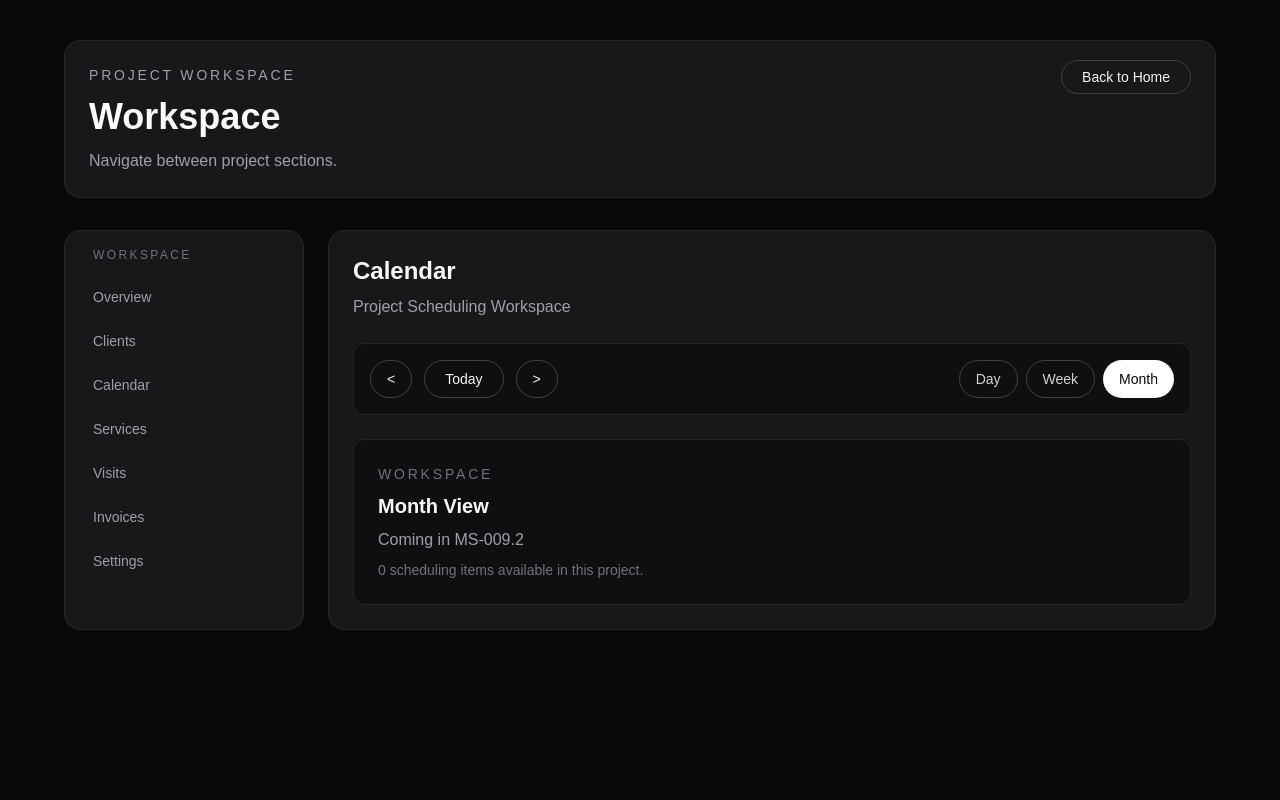
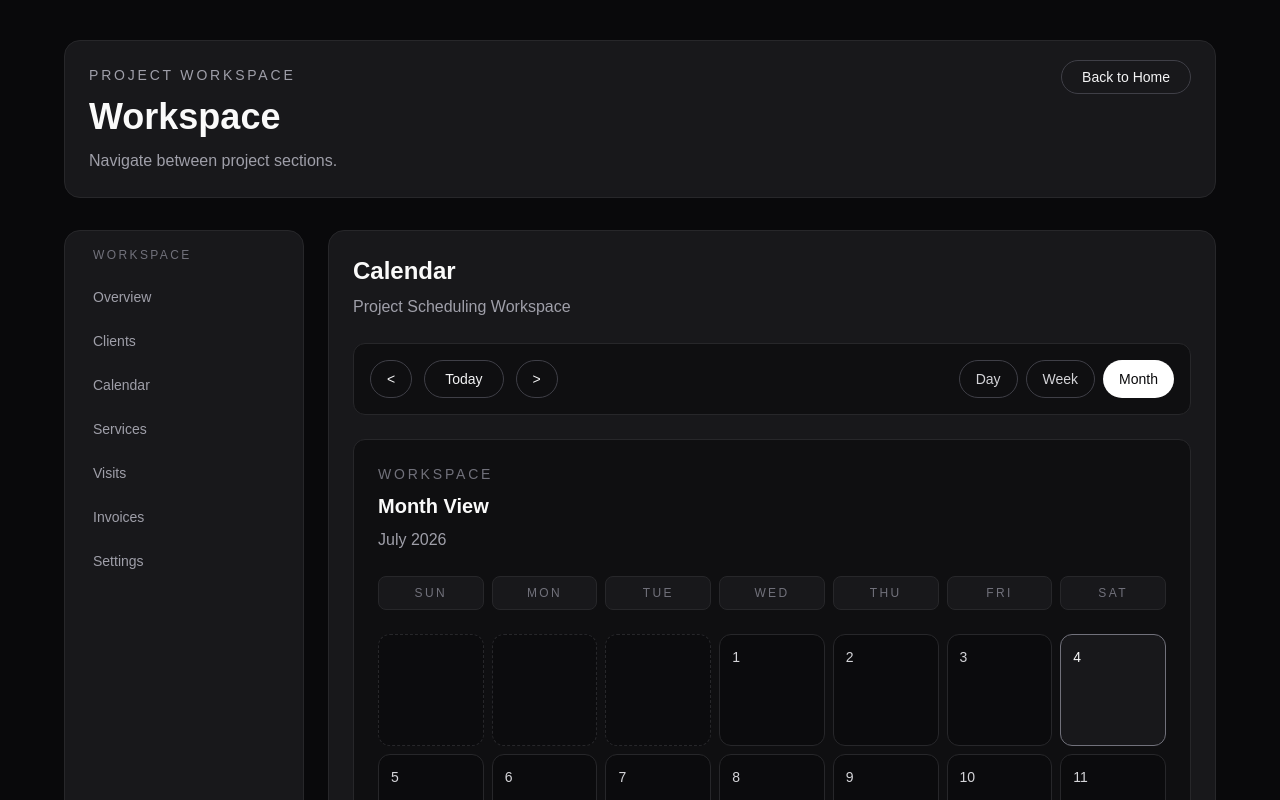
Before and after one commit to Rgronski/soft-premium-system, a Next.js app: page /projects/1/calendar in a window 1280 px wide. Shown: the top 800 px of the page. Built offline with nearby package versions, Linux system fonts and the light colour scheme.

Commit message:
feat: add scheduling engine month view

```diff
--- a/src/app/projects/[id]/calendar/page.tsx
+++ b/src/app/projects/[id]/calendar/page.tsx
@@ -13,9 +13,29 @@ type Visit = {
   status?: string;
 };
 
+type EmptyMonthDay = {
+  key: string;
+  isEmpty: true;
+};
+
+type FilledMonthDay = {
+  key: string;
+  isEmpty: false;
+  dayNumber: number;
+  isToday: boolean;
+  visitCount: number;
+};
+
 export default function ProjectCalendarPage() {
   const params = useParams<{ id: string }>();
   const isLoaded = typeof window !== "undefined";
+  const currentDate = useMemo(() => {
+    if (!isLoaded) {
+      return null;
+    }
+
+    return new Date();
+  }, [isLoaded]);
   const visits = useMemo<Visit[]>(() => {
     if (!isLoaded) {
       return [];
@@ -33,6 +53,77 @@ export default function ProjectCalendarPage() {
       return firstDateTime.localeCompare(secondDateTime);
     });
   }, [isLoaded, params.id]);
+  const monthLabel = useMemo(() => {
+    if (!currentDate) {
+      return "";
+    }
+
+    return currentDate.toLocaleDateString(undefined, {
+      month: "long",
+      year: "numeric",
+    });
+  }, [currentDate]);
+  const weekdayLabels = useMemo(() => {
+    if (!currentDate) {
+      return [];
+    }
+
+    const sunday = new Date(2026, 6, 5);
+
+    return Array.from({ length: 7 }, (_, index) =>
+      new Date(sunday.getFullYear(), sunday.getMonth(), sunday.getDate() + index)
+        .toLocaleDateString(undefined, { weekday: "short" }),
+    );
+  }, [currentDate]);
+  const monthDays = useMemo<Array<EmptyMonthDay | FilledMonthDay>>(() => {
+    if (!currentDate) {
+      return [];
+    }
+
+    const year = currentDate.getFullYear();
+    const month = currentDate.getMonth();
+    const firstDayOfMonth = new Date(year, month, 1);
+    const daysInMonth = new Date(year, month + 1, 0).getDate();
+    const todayKey = `${year}-${String(month + 1).padStart(2, "0")}-${String(
+      currentDate.getDate(),
+    ).padStart(2, "0")}`;
+    const visitCountByDay = visits.reduce<Record<string, number>>((counts, visit) => {
+      const [visitYear, visitMonth] = visit.date.split("-").map(Number);
+
+      if (visitYear === year && visitMonth === month + 1) {
+        counts[visit.date] = (counts[visit.date] ?? 0) + 1;
+      }
+
+      return counts;
+    }, {});
+
+    const emptyDays: EmptyMonthDay[] = Array.from(
+      { length: firstDayOfMonth.getDay() },
+      (_, index) => ({
+        key: `empty-${index}`,
+        isEmpty: true,
+      }),
+    );
+    const filledDays: FilledMonthDay[] = Array.from(
+      { length: daysInMonth },
+      (_, index) => {
+        const dayNumber = index + 1;
+        const dayKey = `${year}-${String(month + 1).padStart(2, "0")}-${String(
+          dayNumber,
+        ).padStart(2, "0")}`;
+
+        return {
+          key: dayKey,
+          isEmpty: false,
+          dayNumber,
+          isToday: dayKey === todayKey,
+          visitCount: visitCountByDay[dayKey] ?? 0,
+        };
+      },
+    );
+
+    return [...emptyDays, ...filledDays];
+  }, [currentDate, visits]);
 
   return (
     <section className="rounded-2xl border border-zinc-800 bg-zinc-900 p-6">
@@ -87,12 +178,66 @@ export default function ProjectCalendarPage() {
         </div>
 
         <div className="rounded-xl border border-zinc-800 bg-zinc-950/60 p-6">
-          <div className="space-y-2">
+          <div className="space-y-6">
+            <div className="space-y-2">
+              <p className="text-sm uppercase tracking-[0.2em] text-zinc-500">
+                Workspace
+              </p>
+              <h3 className="text-xl font-semibold text-zinc-50">Month View</h3>
+              <p className="text-zinc-400">{monthLabel}</p>
+            </div>
+
+            <div className="grid grid-cols-7 gap-2">
+              {weekdayLabels.map((label) => (
+                <div
+                  key={label}
+                  className="rounded-lg border border-zinc-800 bg-zinc-900 px-3 py-2 text-center text-xs font-medium uppercase tracking-[0.2em] text-zinc-500"
+                >
+                  {label}
+                </div>
+              ))}
+            </div>
+
+            <div className="grid grid-cols-7 gap-2">
+              {monthDays.map((day) =>
+                day.isEmpty ? (
+                  <div
+                    key={day.key}
+                    className="min-h-28 rounded-xl border border-dashed border-zinc-800 bg-zinc-950/40"
+                  />
+                ) : (
+                  <div
+                    key={day.key}
+                    className={`min-h-28 rounded-xl border p-3 ${
+                      day.isToday
+                        ? "border-zinc-500 bg-zinc-900"
+                        : "border-zinc-800 bg-zinc-950/60"
+                    }`}
+                  >
+                    <div className="flex h-full flex-col justify-between gap-3">
+                      <p
+                        className={`text-sm font-medium ${
+                          day.isToday ? "text-zinc-50" : "text-zinc-300"
+                        }`}
+                      >
+                        {day.dayNumber}
+                      </p>
+
+                      {day.visitCount > 0 ? (
+                        <div className="self-start rounded-full border border-zinc-700 px-3 py-1 text-xs font-medium text-zinc-200">
+                          ● {day.visitCount}{" "}
+                          {day.visitCount === 1 ? "visit" : "visits"}
+                        </div>
+                      ) : null}
+                    </div>
+                  </div>
+                ),
+              )}
+            </div>
+
             <p className="text-sm uppercase tracking-[0.2em] text-zinc-500">
-              Workspace
+              Scheduling items
             </p>
-            <h3 className="text-xl font-semibold text-zinc-50">Month View</h3>
-            <p className="text-zinc-400">Coming in MS-009.2</p>
             <p className="text-sm text-zinc-500">
               {isLoaded
                 ? `${visits.length} scheduling items available in this project.`
```
